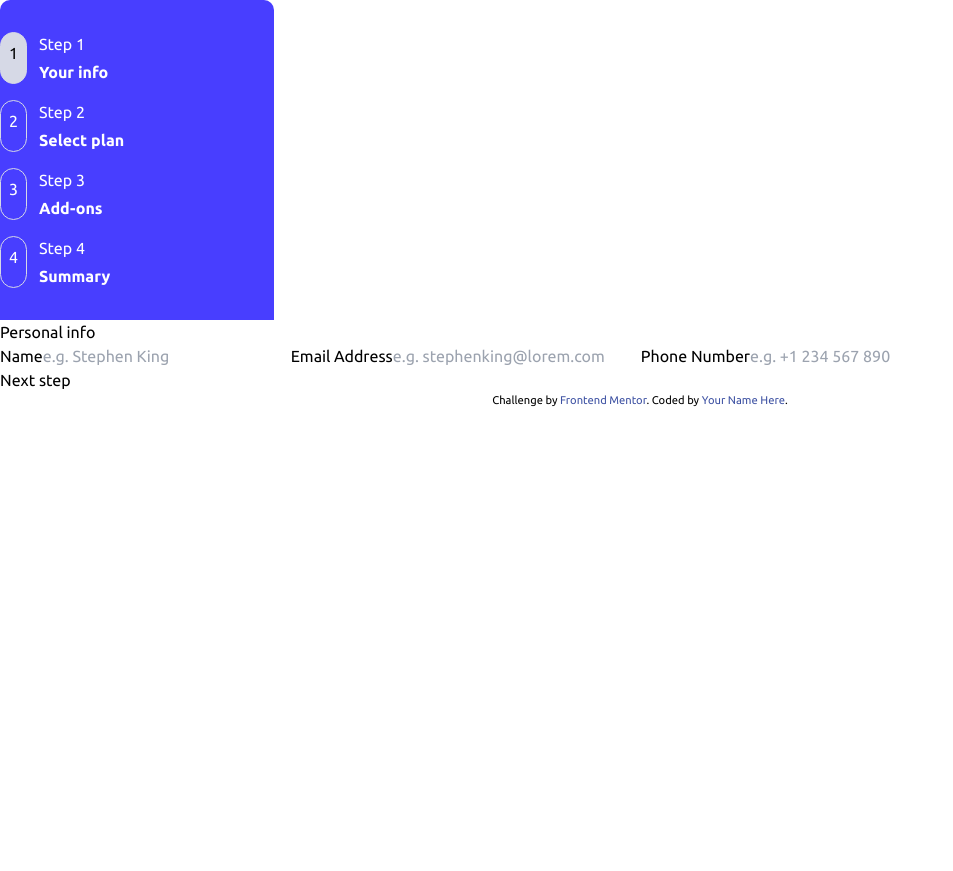
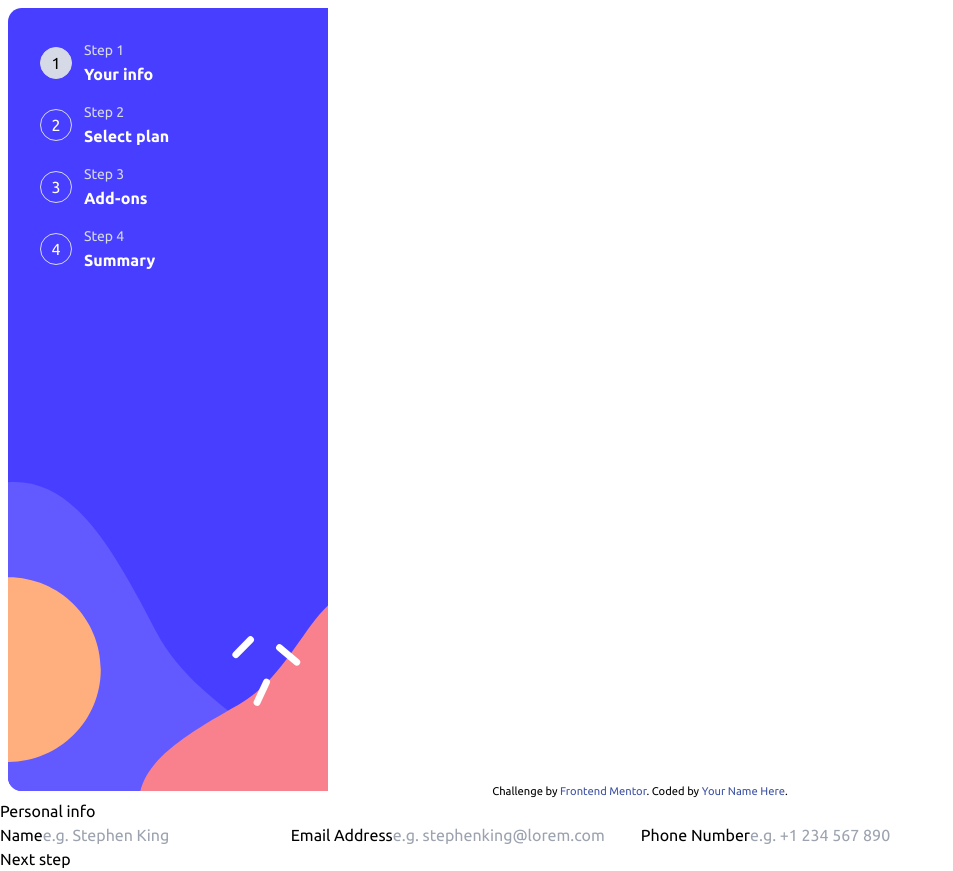
Before and after one commit to Ruchdane/fem-multi-step-form, a React (Vite) app: page / in a window 1280 px wide. Shown: the whole page, without its empty margins (0-953 px from the left). Before the commit the page ends 800 px from the top, so only its background shows below. Built offline with nearby package versions, Linux system fonts and the light colour scheme.

Commit message:
style step list

```diff
--- a/index.html
+++ b/index.html
@@ -9,8 +9,8 @@
   <script type="module" src="/src/main.jsx"></script>
 </head>
 
-<body>
-  <main id="root"></main>
+<body class="h-screen flex justify-items flex-col">
+  <main id="root" class="h-full"></main>
   <footer class="attribution">
     Challenge by <a href="https://www.frontendmentor.io?ref=challenge" target="_blank">Frontend Mentor</a>.
     Coded by <a href="#">Your Name Here</a>.
--- a/src/components/step.jsx
+++ b/src/components/step.jsx
@@ -5,12 +5,14 @@
 // active
 // name
 function StepElement(props){
-  let  className = "p-2 rounded-full border border-primary" + (props.active ? " cursor-not-allowed  bg-light-gray" : " cursor-pointer text-white");
-  return <li className="flex md:gap-3" onClick={() => props.onchange(props.idx - 1)}>
-    <div className={className}> {props.idx} </div>
-    <div className="hidden md:inline-flex md:flex md:gap-1 md:flex-col text-white">
-      <span className="font-light"> Step {props.idx}   </span>
-      <h2 className="font-bold">   {props.name}  </h2>
+  let  className = "p-2 w-8 h-8 self-center rounded-full flex items-center justify-center border border-primary" + (props.active ? " cursor-not-allowed  bg-light-gray" : " cursor-pointer text-white");
+  return <li className="flex md:gap-3 w-fit" onClick={() => props.onchange(props.idx - 1)}>
+    <div className={className}>
+      {props.idx}
+    </div>
+    <div className="hidden md:inline-flex md:flex md:gap-0.5 md:flex-col text-white">
+      <span className="font-light  text-sm text-light-gray"> Step {props.idx}   </span>
+      <h2 className="font-bold  text-base">   {props.name}  </h2>
     </div>
     </li>
 }
@@ -20,8 +22,8 @@ function StepElement(props){
 // active_element
 // onchange
 export function StepList(props){
-  return <nav className="bg-mobile md:bg-desktop bg-no-repeat">
-    <ul className="flex gap-4 md:flex-col py-8 place-content-center ">
+  return <nav className="bg-mobile md:bg-desktop bg-cover bg-no-repeat md:m-2 md:max-w-xs md:h-full">
+    <ul className="flex gap-4 md:flex-col py-8 md:p-8 place-content-center ">
      {props.steps.map((step,i) =>
       <StepElement key={i} name={step} idx={i + 1} active={ props.active_elt === i} onchange={props.onchange}/> )}
     </ul>
```
